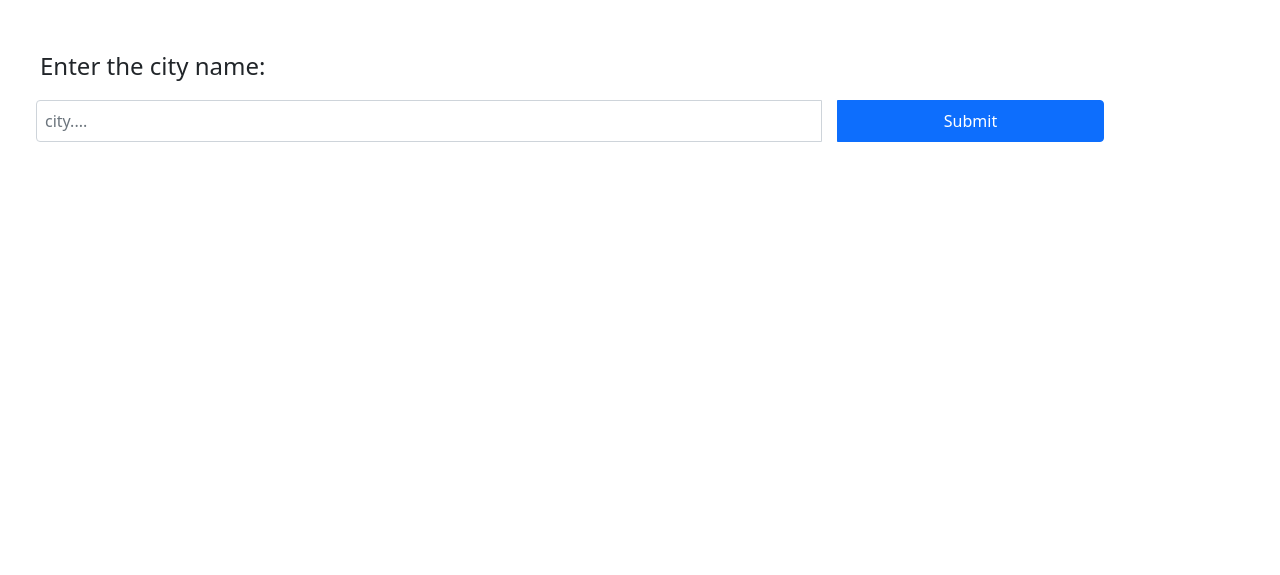
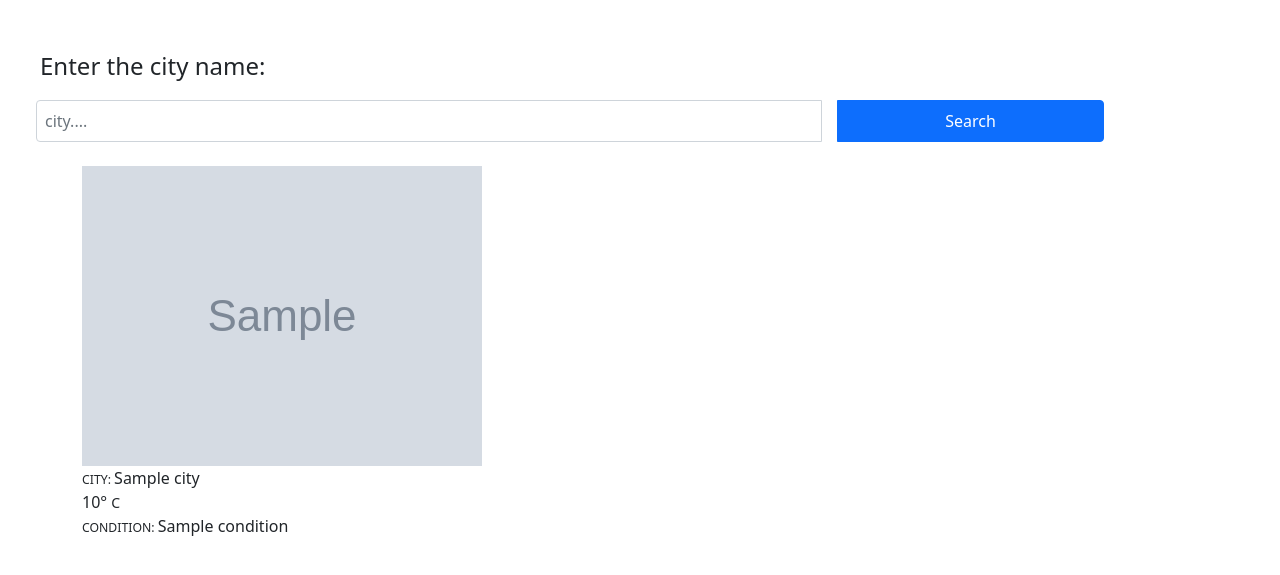
Before and after one commit to khasbin/django-weatherapp, a Django app: template weatherproject/weatherapp/templates/weatherapp/index.html in a window 1280 px wide. Shown: the part 94-669 px from the top of the page. Run offline with Django 3.2, Linux system fonts and the light colour scheme; the template is opened without the code that fills it: most values are stand-ins (such as "Sample title", 1, 10 or a date in 2020); grey boxes marked "Sample" are stand-in pictures.

Commit message:
url added

```diff
--- a/weatherproject/weatherapp/templates/weatherapp/index.html
+++ b/weatherproject/weatherapp/templates/weatherapp/index.html
@@ -19,16 +19,27 @@
     <nav class="navbar navbar-expand-lg navbar-expand-md navbar-expand-sm navbar-dark bg-info p-4 mb-5">
       <h2 style="padding-left:32vw;">Lets know the Weather....</h2>
     </nav>
-    <div class = "container mt-3 row">
-    <form class = "form form-group" method="post">
-      <label class = "ms-1 fs-4 col-4" for="cityname">Enter the city name:
-      </label>
-      <div class = "input-group mt-3">
-      <input class = "form-control col-5 p-2 me-3" type="text" id="cityname" name="name" placeholder="city....">
-      <input class = "btn btn-primary col-3 p-1" type = "submit" name = "submit" vlaue = "submit">
+    <div class="container mt-3 row">
+      <form class="form form-group" action="{% url 'home' %}" method = "GET">
+        <label class="ms-1 fs-4 col-4" for="cityname">Enter the city name:
+        </label>
+        <div class="input-group mt-3">
+          <input class="form-control col-5 p-2 me-3" type="text" id="cityname" name="cname" placeholder="city....">
+          <input class="btn btn-primary col-3 p-1" type="submit" name="submit" value="Search">
+        </div>
+      </form>
     </div>
-    </form>
-  </div>
+    <div class="container mt-4">
+      <div class = "row">
+        <div class="col-md-4 col-md-offset-4">
+          <span><img src="{{weather.icon}}" /></span>
+          <div><small><small>CITY: </small></small>{{weather.city}}</div>
+          <div>{{weather.temperature}}&deg; <small>C</small></div>
+          <div><small><small>CONDITION: </small></small>{{weather.condition}}</div>
+          <div>&nbsp;</div>
+        </div>
+      </div>
+    </div>
   </div>
 </body>
 
--- a/weatherproject/weatherproject/urls.py
+++ b/weatherproject/weatherproject/urls.py
@@ -19,5 +19,5 @@ from weatherapp import views
 
 urlpatterns = [
     path('admin/', admin.site.urls),
-    path('home/',views.home)
+    path('home/',views.home, name = "home")
 ]
```
Also changed, not shown: weatherproject/weatherapp/views.py (+15 -1 lines).
